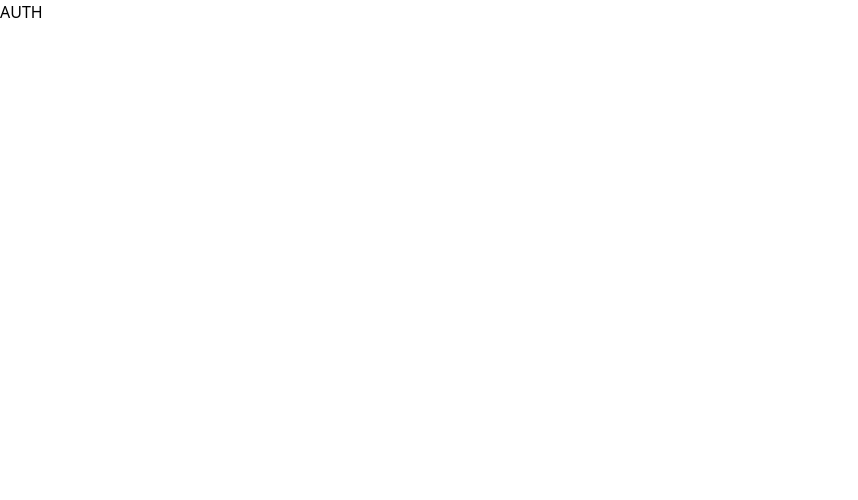
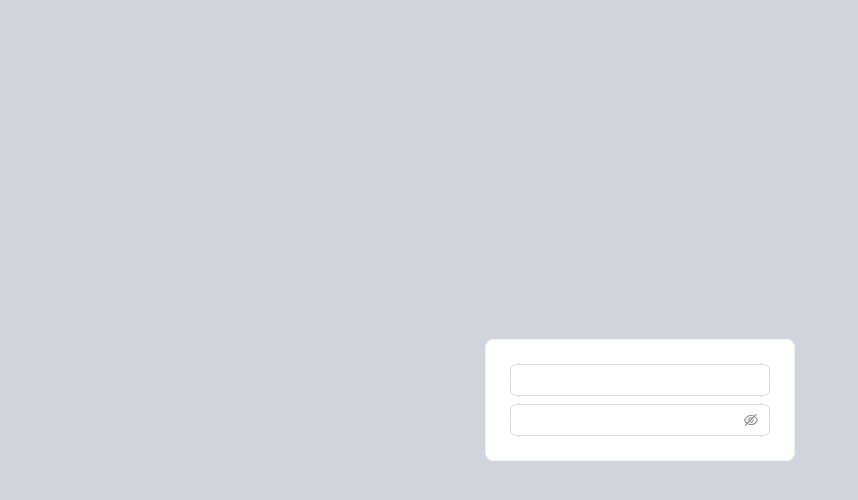
Before and after one commit to TheMineWay/balancia, a React (Vite) app in the folder apps/client/: page / in a window 1280 px wide. Shown: the top 500 px of the page, without its empty margins (0-858 px from the left). Built offline with nearby package versions, Linux system fonts and the light colour scheme.

Commit message:
feat: :sparkles: implement authentication form and update theme structure

```diff
--- a/apps/client/src/components/core/auth/auth.tsx
+++ b/apps/client/src/components/core/auth/auth.tsx
@@ -1,9 +1,17 @@
+import AuthWithPasswordForm from "@components/core/auth/forms/with-password/auth-with-password.form";
 import { AuthContextInfo } from "@providers/core/auth/auth.provider";
+import { Card } from "antd";
 
 type Props = {
   setAuthContext: (info: AuthContextInfo) => void;
 };
 
 export default function Auth({ setAuthContext }: Readonly<Props>) {
-  return <div>AUTH</div>;
+  return (
+    <div className="w-full h-full flex items-center justify-center">
+      <Card>
+        <AuthWithPasswordForm onSuccess={setAuthContext} />
+      </Card>
+    </div>
+  );
 }
--- /dev/null
+++ b/apps/client/src/components/core/auth/forms/with-password/auth-with-password.form.tsx
@@ -0,0 +1,29 @@
+import { zodResolver } from "@hookform/resolvers/zod";
+import { AuthContextInfo } from "@providers/core/auth/auth.provider";
+import { Input } from "antd";
+import { useForm } from "react-hook-form";
+import Zod, { string } from "zod";
+
+type Props = {
+  onSuccess: (info: AuthContextInfo) => void;
+};
+
+const SCHEMA = Zod.object({
+  username: string().min(1),
+  password: string().min(1),
+}).required();
+
+type FormData = Zod.infer<typeof SCHEMA>;
+
+export default function AuthWithPasswordForm({ onSuccess }: Readonly<Props>) {
+  const { register } = useForm<FormData>({
+    resolver: zodResolver(SCHEMA),
+  });
+
+  return (
+    <form className="flex flex-col gap-2">
+      <Input {...register("username")} />
+      <Input.Password {...register("password")} />
+    </form>
+  );
+}
--- /dev/null
+++ b/apps/client/src/constants/core/env/env.constant.ts
@@ -0,0 +1,5 @@
+import Zod from "zod";
+
+const ENV_SCHEMA = Zod.object({}).required();
+
+export const ENV = {};
--- /dev/null
+++ b/apps/client/src/hooks/core/auth/use-login.mutation.tsx
@@ -0,0 +1,11 @@
+import { useMutation } from "@tanstack/react-query";
+
+interface Data {
+  username: string;
+  password: string;
+}
+
+export const useLogin = () =>
+  useMutation({
+    mutationFn: async (data: Data) => {},
+  });
--- a/apps/client/src/main.tsx
+++ b/apps/client/src/main.tsx
@@ -16,8 +16,10 @@ declare module "@tanstack/react-router" {
 
 createRoot(document.getElementById("root")!).render(
   <StrictMode>
-    <Providers>
-      <RouterProvider router={router} />
-    </Providers>
+    <div className="h-screen w-screen bg-gray-300">
+      <Providers>
+        <RouterProvider router={router} />
+      </Providers>
+    </div>
   </StrictMode>
 );
--- a/apps/client/src/providers/core/theme/theme.provider.tsx
+++ b/apps/client/src/providers/core/theme/theme.provider.tsx
@@ -1,4 +1,4 @@
-import { DEFAULT_THEME } from "@constants/base/theme/default-theme.constant.ts";
+import { DEFAULT_THEME } from "@constants/core/base/theme/default-theme.constant";
 import { ProviderSetter } from "@providers/provider-setter.type.ts";
 import { ThemeInfo } from "@ts-types/base/theme/theme-info.type.ts";
 import { WithChildren } from "@ts-types/common/component.types.ts";
```
Also changed, not shown: apps/client/src/constants/core/base/theme/default-theme.constant.ts (renamed from apps/client/src/constants/base/theme/default-theme.constant.ts).
